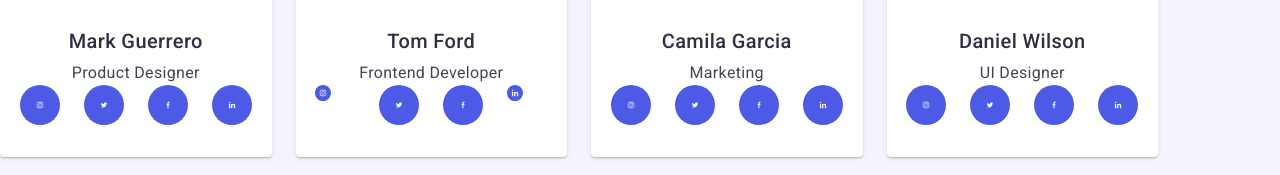
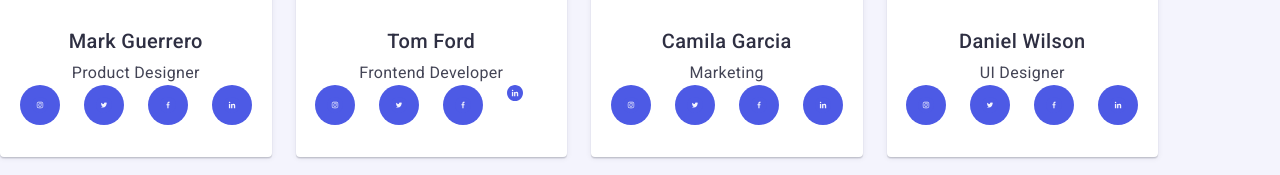
Before and after one commit to Larisagabriela329/goit-markup-hw-04, a plain HTML site: page index.html in a window 1280 px wide. Shown: the part 1824-1999 px from the top of the page. Drawn offline with nearby package versions, Linux system fonts and the light colour scheme.

Commit message:
last commit

```diff
--- a/index.html
+++ b/index.html
@@ -145,9 +145,11 @@
                 <p class="team-paragraph">Frontend Developer</p>
                 <ul class="social-media-icons">
                     <li class="social-media-icon">
+                        <a href="#" class="social-media-link">
                     <svg class="social-media-svg" width="16" height="16">
                         <use href="./images/icons.svg#icon-instagram" />
                     </svg>
+                </a>
                     </li>
 
                         <li class="social-media-icon">
```
